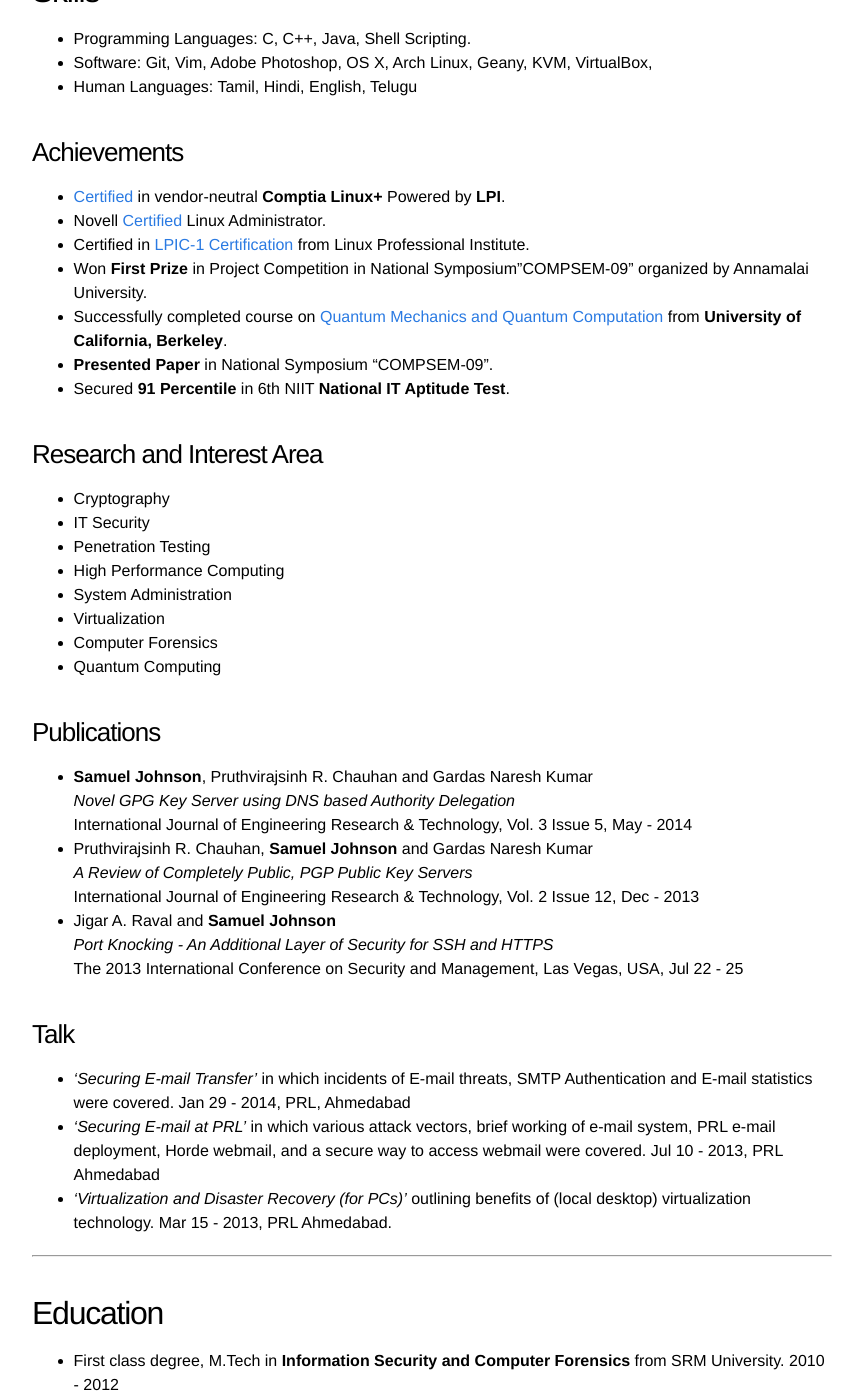
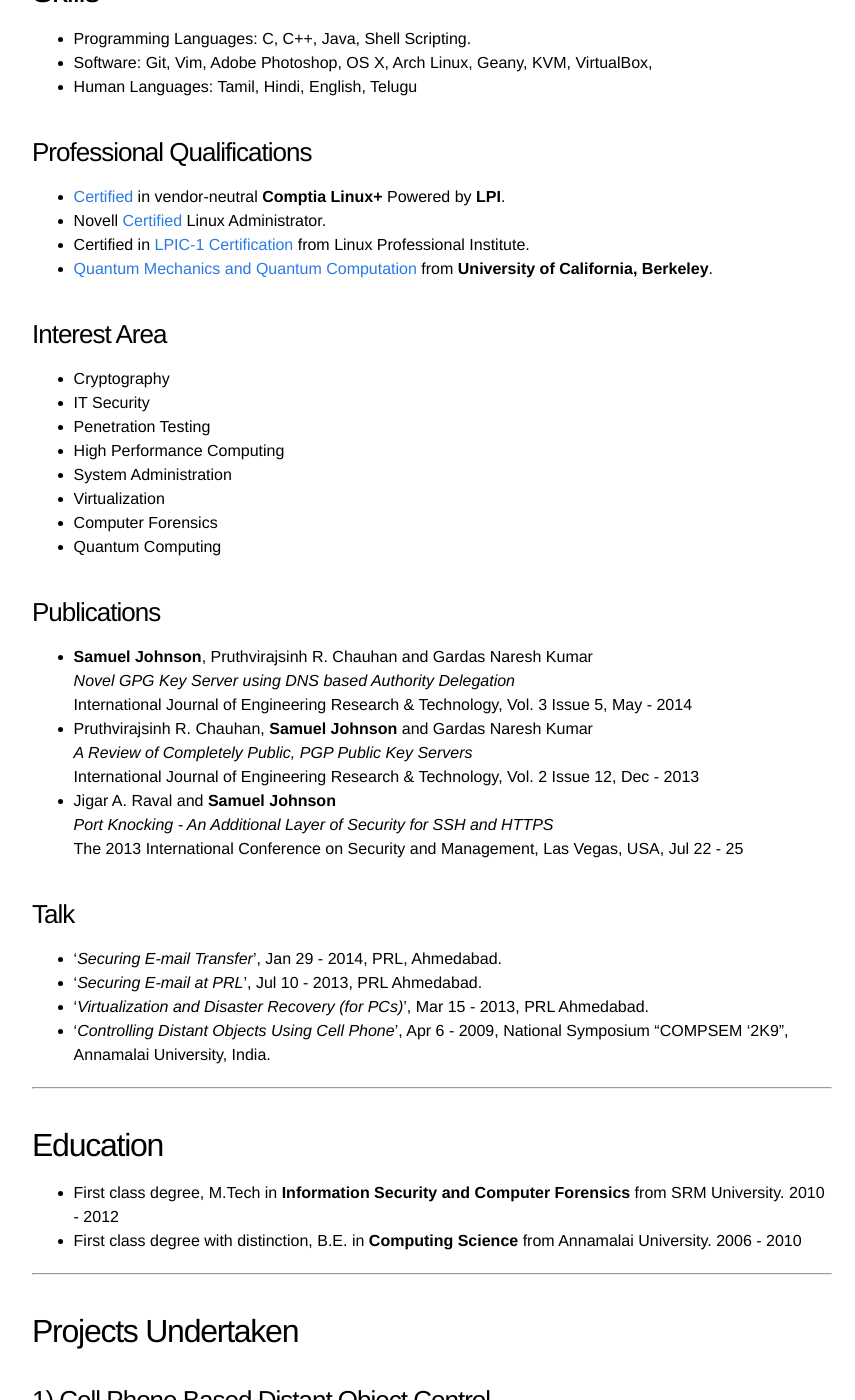
Before and after one commit to samueljohnson/samueljohnson.github.io.archive, a Jekyll site: the page built from cv.markdown, in a window 1280 px wide and 1400 px high, scrolled down 403 px. Shown: the whole window, without its empty margins (208-1063 px from the left). Built offline with Jekyll 4.4.1, drawn with Linux system fonts in a browser that asks for light colours; some of the changed text lies outside the part shown.

Commit message:
Minor Modification in CV

```diff
--- a/cv.markdown
+++ b/cv.markdown
@@ -19,17 +19,14 @@
   * Software: Git, Vim, Adobe Photoshop, OS X, Arch Linux, Geany, KVM, VirtualBox,
   * Human Languages: Tamil, Hindi, English, Telugu
 
-### Achievements
+### Professional Qualifications
 
   * [Certified](https://www.certmetrics.com/comptia/public/verification.aspx?code=LXRG9Z8K6LFE1RV4) in vendor-neutral **Comptia Linux+** Powered by **LPI**.
   * Novell [Certified](https://docs.google.com/viewer?url=https://samueljohnson.github.io/assets/pdf/SamuelJohnson_NCLA_ECR.pdf) Linux Administrator.
   * Certified in [LPIC-1 Certification](/assets/img/LPI%20LPIC-1.jpg) from Linux Professional Institute.
-  * Won **First Prize** in Project Competition in National Symposium"COMPSEM-09" organized by Annamalai University.
-  * Successfully completed course on [Quantum Mechanics and Quantum Computation ](https://docs.google.com/viewer?url=http://samueljohnson.github.io/assets/pdf/CS191x- Quantum Mechanics and Quantum Computation.pdf) from **University of California, Berkeley**.
-  * **Presented Paper** in National Symposium "COMPSEM-09".
-  * Secured **91 Percentile** in 6th NIIT **National IT Aptitude Test**.
+  * [Quantum Mechanics and Quantum Computation ](https://docs.google.com/viewer?url=http://samueljohnson.github.io/assets/pdf/CS191x- Quantum Mechanics and Quantum Computation.pdf) from **University of California, Berkeley**.
 
-### Research and Interest Area
+### Interest Area
 
   * Cryptography
   * IT Security
@@ -56,11 +53,10 @@
 
 ### Talk
 
-  * *'Securing E-mail Transfer'* in which incidents of E-mail threats, SMTP Authentication and E-mail statistics were covered.  Jan 29 - 2014, PRL, Ahmedabad
-  *  *'Securing E-mail at PRL'* in which various attack vectors, brief working of e-mail
-system, PRL e-mail deployment, Horde webmail, and a secure way to access webmail were covered. Jul 10 - 2013, PRL Ahmedabad
-  * *'Virtualization and Disaster Recovery (for PCs)'* outlining benefits of (local
-desktop) virtualization technology. Mar 15 - 2013, PRL Ahmedabad.
+  * '*Securing E-mail Transfer*', Jan 29 - 2014, PRL, Ahmedabad.
+  *  '*Securing E-mail at PRL*', Jul 10 - 2013, PRL Ahmedabad.
+  * '*Virtualization and Disaster Recovery (for PCs)*', Mar 15 - 2013, PRL Ahmedabad.
+  * '*Controlling Distant Objects Using Cell Phone*', Apr 6 - 2009, National Symposium "COMPSEM '2K9", Annamalai University, India.
 
 ----
 
@@ -96,10 +92,8 @@
 ### 3) Steganography Removal
 
 The project deals with creation of a tool which removes steganographic content
-from a file. The idea is to implement the
-[tool](https://github.com/samueljohnson/stegr/blob/master/stegr.c) in
-corporate environment's mail server, where every outgoing e-mail is first sent
-to this tool.
+from a file. The idea is to implement the tool in corporate environment's mail server,
+where every outgoing e-mail is first sent to this tool.
 
 ----
 
@@ -115,5 +109,5 @@
   * Implemented VPN access for Linux users.
   * Deployed new mail system based on Horde framework and successfully migrated existing user data from squirrelmail.
   * Coded and implemented a tool from scratch to inform sysadmins (and users) of misuse of IP in a network.
-  * Deployed two ISPs in Load Balancing and fail-safe mode so as to have a complete
+  * Deployed two ISPs in load balancing *and* fail-safe mode so as to have a complete
 utilization of both networks and at the same time have redundancy in case one of the ISP is down.
```
Also changed, not shown: other parts of cv.markdown (+1 -1 lines).
